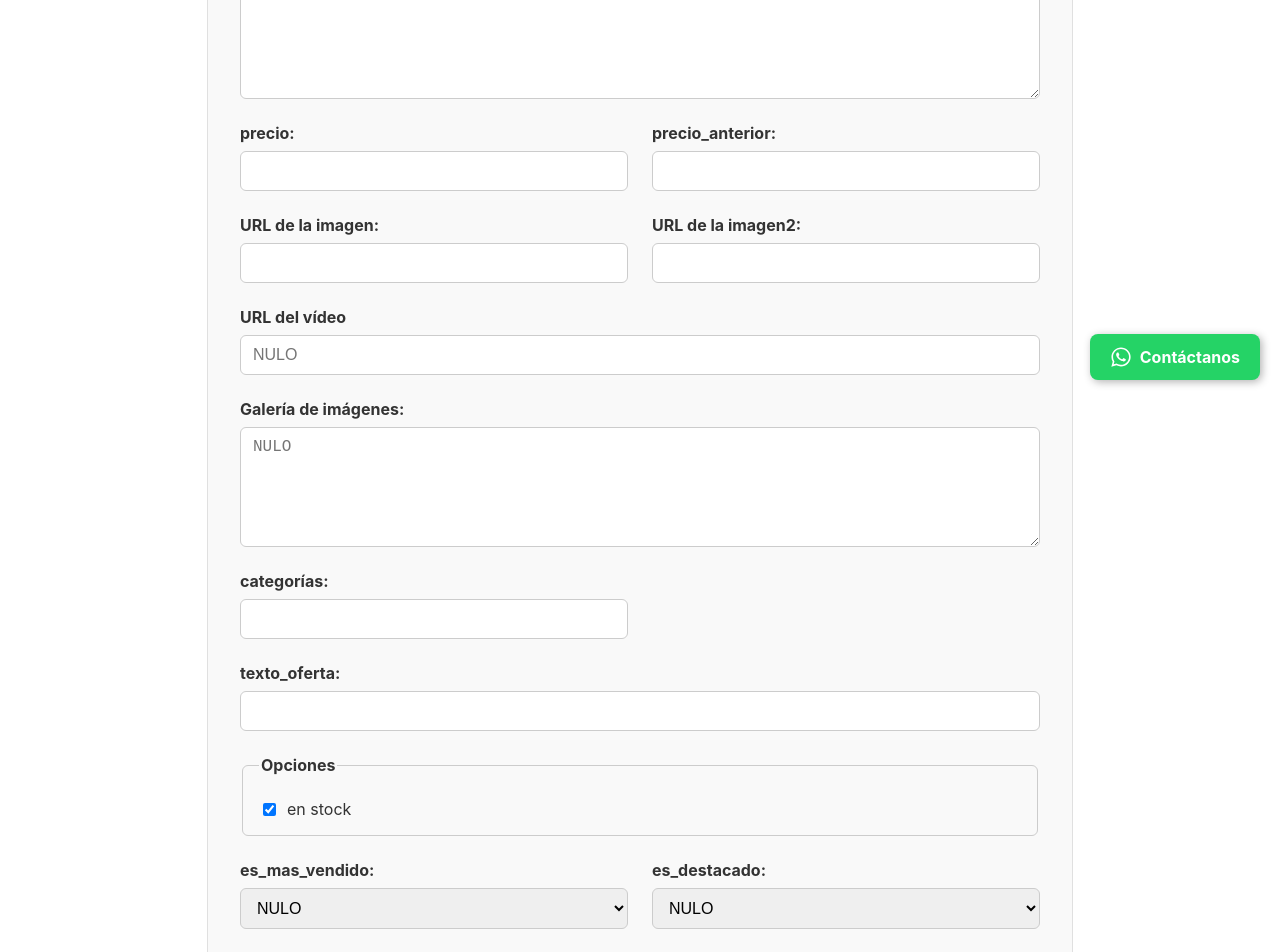
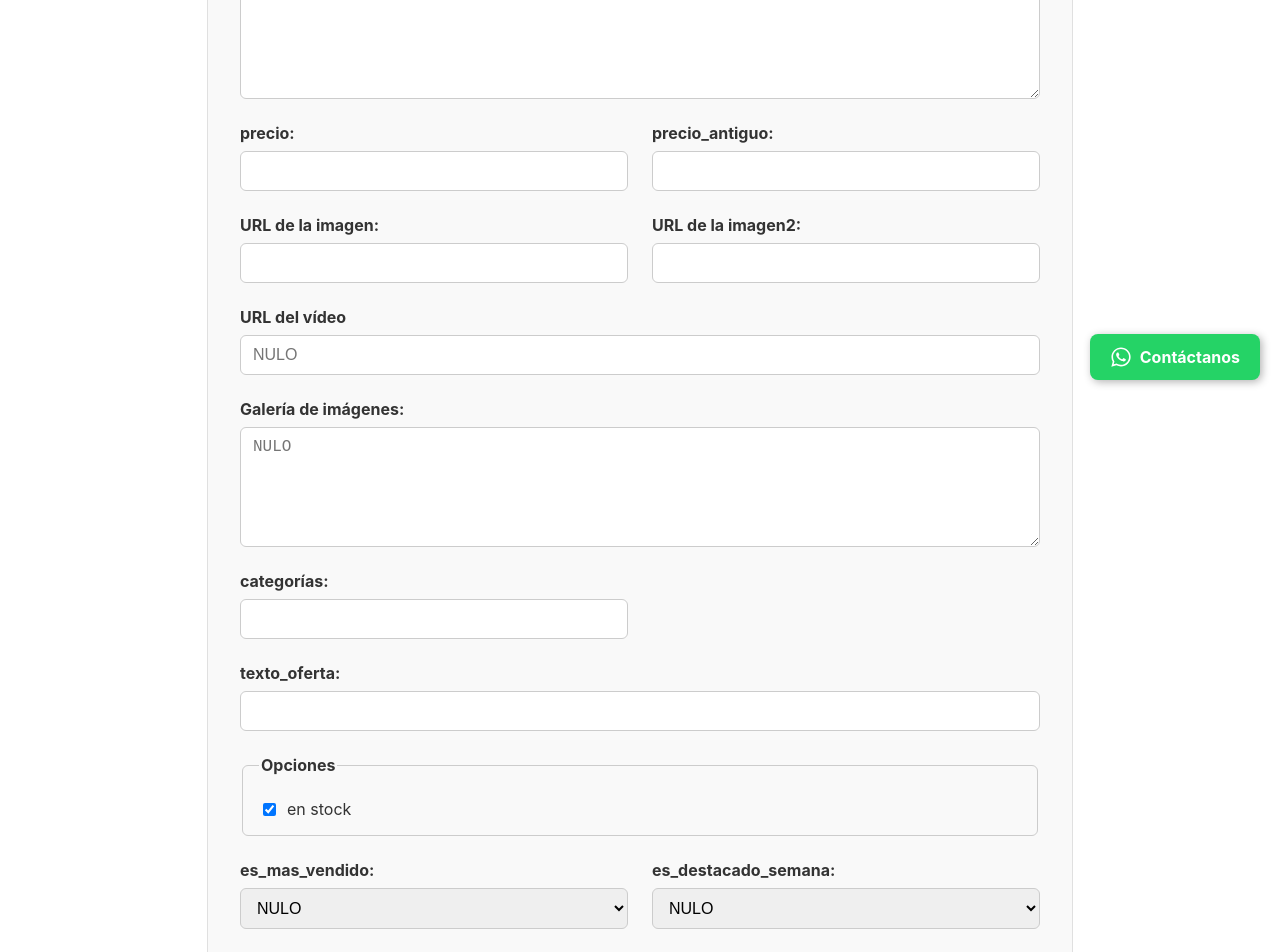
Before and after one commit to Javiermu97/impattopyproyect, a Next.js app: page /admin/products/new in a window 1280 px wide. Shown: the part 400-1352 px from the top of the page. Built offline with nearby package versions, Linux system fonts and the light colour scheme.

Commit message:
Descripción de los cambios

```diff
--- a/app/admin/products/edit/[id]/page.tsx
+++ b/app/admin/products/edit/[id]/page.tsx
@@ -55,8 +55,8 @@ export default async function EditProductPage({ params }: Props) {
             <input id="precio" name="precio" type="number" defaultValue={product.precio || ''} required className="form-input" />
           </div>
           <div className="form-group">
-            <label htmlFor="precio_anterior" className="form-label">precio_anterior:</label>
-            <input id="precio_anterior" name="precio_anterior" type="number" defaultValue={product.precio_anterior || ''} className="form-input" />
+            <label htmlFor="precio_antiguo" className="form-label">precio_antiguo:</label>
+            <input id="precio_antiguo" name="precio_antiguo" type="number" defaultValue={product.precio_anterior || ''} className="form-input" />
           </div>
         </div>
         <div className="form-grid">
@@ -97,7 +97,7 @@ export default async function EditProductPage({ params }: Props) {
         </fieldset>
         <div className="form-grid">
             <BooleanSelectEdit name="es_mas_vendido" label="es_mas_vendido" value={product.es_mas_vendido} />
-            <BooleanSelectEdit name="es_destacado" label="es_destacado" value={product.es_destacado} />
+
             <BooleanSelectEdit name="es_destacado_semana" label="es_destacado_semana" value={product.es_destacado_semana} />
             <BooleanSelectEdit name="es_destacado_hogar" label="es_destacado_hogar" value={product.es_destacado_hogar} />
         </div>
--- a/app/admin/products/new/page.tsx
+++ b/app/admin/products/new/page.tsx
@@ -31,8 +31,8 @@ export default function NewProductPage() {
             <input id="precio" name="precio" type="number" required className="form-input" />
           </div>
           <div className="form-group">
-            <label htmlFor="precio_anterior" className="form-label">precio_anterior:</label>
-            <input id="precio_anterior" name="precio_anterior" type="number" className="form-input" />
+            <label htmlFor="precio_antiguo" className="form-label">precio_antiguo:</label>
+            <input id="precio_antiguo" name="precio_antiguo" type="number" className="form-input" />
           </div>
         </div>
         <div className="form-grid">
@@ -73,7 +73,7 @@ export default function NewProductPage() {
         </fieldset>
         <div className="form-grid">
             <BooleanSelect name="es_mas_vendido" label="es_mas_vendido" />
-            <BooleanSelect name="es_destacado" label="es_destacado" />
+
             <BooleanSelect name="es_destacado_semana" label="es_destacado_semana" />
             <BooleanSelect name="es_destacado_hogar" label="es_destacado_hogar" />
         </div>
```
